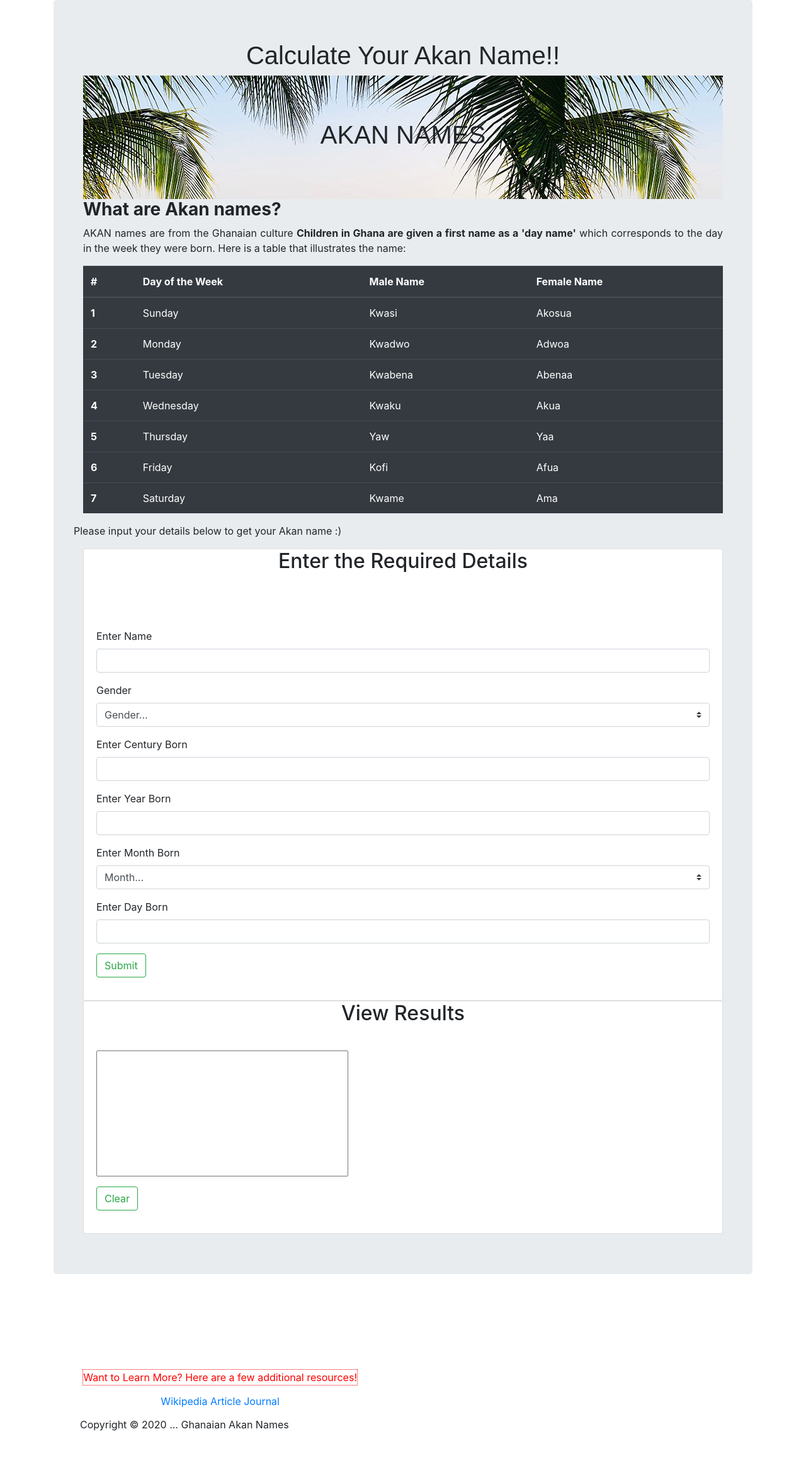
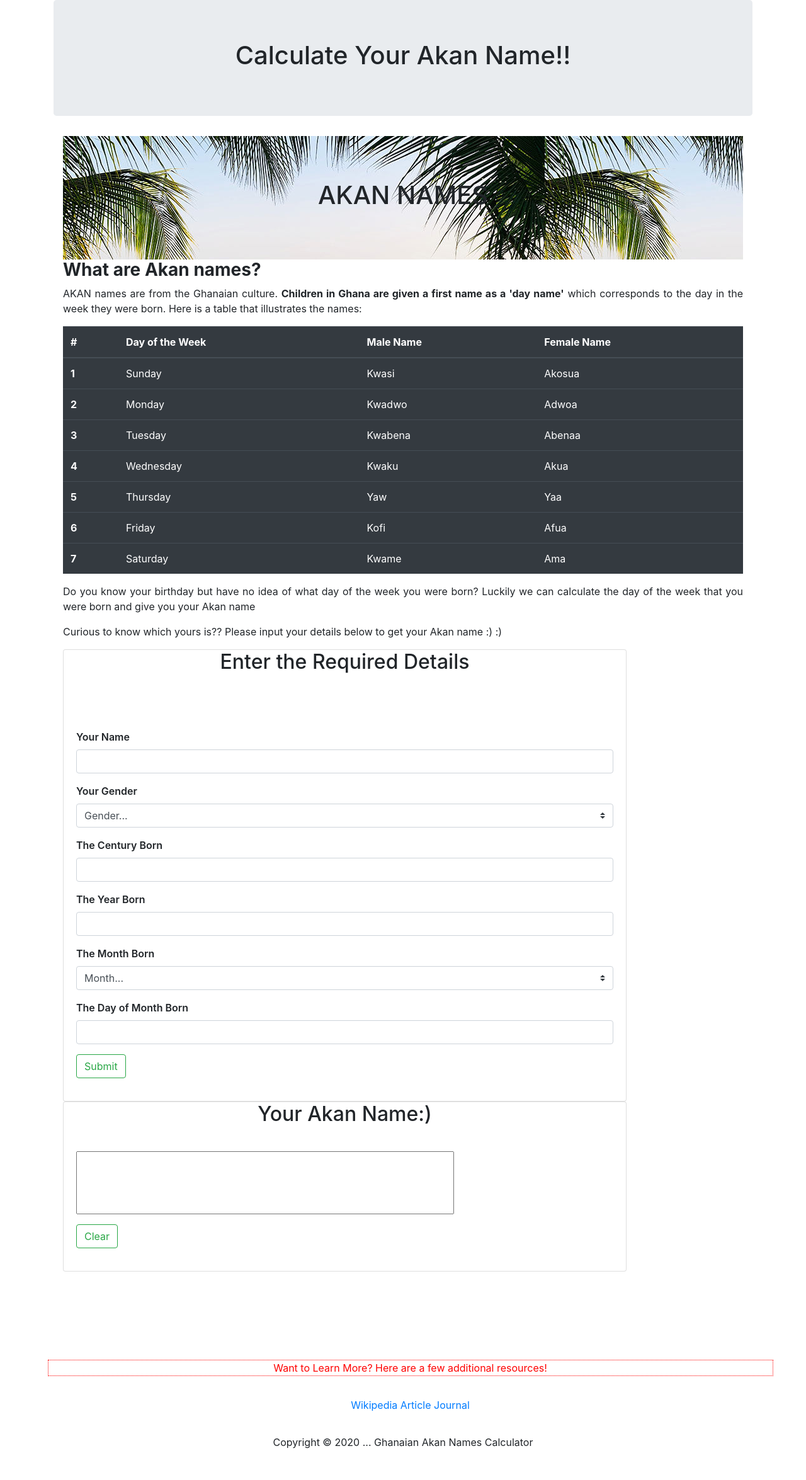
Before and after one commit to KImondorose/week2ip, a plain HTML site: page index.html in a window 1280 px wide. Shown: the whole page at 63% size. Drawn offline with Linux system fonts and the light colour scheme.

Commit message:
change the page layout

```diff
--- a/css/style.css
+++ b/css/style.css
@@ -1,19 +1,23 @@
+body{
+    font-family: 'Quicksand', sans-serif;
+    background-color:rgb(236, 191, 234);
+}
 h1{
     text-align: center;
-    font-family: fantasy;
     font-weight: bold;
+    font-weight: bolder;
   }
 
   #output{
-    width: 400px;
-    height: 200px;
+    width: 600px;
+    height: 100px;
   }
 
   .bg-image{
     background-image: url('../images/showcase.jpg');
     padding: 70px;
     background-size: auto;
-    opacity: 5.0;
+    opacity: 1.0;
   }
   h3{
     text-align: left;
@@ -33,6 +37,7 @@ h1{
     margin-top: 5%;
     margin-bottom: 5%;
     border-style: hidden;
+    float: center;
 }
 
 .pfooter{
@@ -58,3 +63,16 @@ a{
     text-align:center;
     color:black;
 }
+
+.form {
+    font-weight: 600;
+    font-style: normal;
+
+}
+
+.copyright{
+    float: center;
+    text-align: center;
+    width: 100%;
+
+}
--- a/index.html
+++ b/index.html
@@ -2,7 +2,7 @@
 <html lang="en">
 <head>
     <meta charset="UTF-8">
-    <link rel="stylesheet" href="https://fonts.googleapis.com/css2?family=Josefin+Slab:wght@700&display=swap">
+    <link rel="stylesheet" href="https://fonts.googleapis.com/css2?family=Quicksand&display=swap">
     <link href="css/style.css" rel="stylesheet" type="text/css">
     <link href="css/bootstrap.css" rel="stylesheet" type="text/css">
     <meta name="viewport" content="width=device-width, initial-scale=1.0">
@@ -13,16 +13,17 @@
         <div class=row>
         <div class="col-md-12">
         <div class="jumbotron">
-    <h1>Calculate Your Akan Name!!</h1>
+            <h1>Calculate Your Akan Name!!</h1>
+        </div>
       <div class="container">
         <div class="bg-image">
-          <h1 class= "akannames">AKAN NAMES</h1>
+            <h1 class= "akannames">AKAN NAMES</h1>
         </div>
       </div>
       <div class="container-fluid">
         <h3><strong>What are Akan names?</strong></h3>
-        <p class="text-justify">AKAN names are from the Ghanaian culture <strong>Children in Ghana are given a first name as a 'day name'</strong>
-            which corresponds to the day in the week they were born. Here is a table that illustrates the name:</p>
+        <p class="text-justify">AKAN names are from the Ghanaian culture.  <strong>Children in Ghana are given a first name as a 'day name'</strong>
+            which corresponds to the day in the week they were born. Here is a table that illustrates the names:</p>
         <table class="table table-hover table-dark">
           <thead class="thead-dark">
             <tr>
@@ -78,22 +79,27 @@
           </tbody>
         </table>
       </div>
-      <p>Please input your details below to get your Akan name :)</p>
+      <div class="col-md-12">
+        <p class="text-justify">Do you know your birthday but have no idea of what day of the week you were born?
+            Luckily we can calculate the day of the week that you were born and give you your Akan name </p>
+        <p>Curious to know which yours is?? Please input your details below to get your Akan name :) :)</p>
+    </div>
+
       <div class="container">
         <div class="row">
-          <div class="col-md-12">
+          <div class="col-md-10">
            <div class="card" id="card">
              <div class="card-title">
                <h2>Enter the Required Details</h2> <br><br>
              </div>
               <div class="card-body">
-                <form class="" id="form" action="index.html" method="post">
+                <form class="form" id="form" action="index.html" method="post">
                   <div class="form-group">
-                    <label for="">Enter Name</label>
+                    <label for="">Your Name</label>
                     <input type="text" class="form-control" id="yourNames" onkeyup="allLetters(this)" name="your name">
                   </div>
                   <div class="form-group">
-                    <label for="">Gender</label>
+                    <label for="">Your Gender</label>
                     <select class="custom-select" id="gender" name="Gender">
                       <option value="1">Gender...</option>
                       <option value="2">Male</option>
@@ -101,15 +107,15 @@
                      </select>
                   </div>
                   <div class="form-group">
-                    <label for="">Enter Century Born</label>
+                    <label for="">The Century Born</label>
                     <input type="number" class="form-control" id="centuryBorn" onkeyup="digits(this)" name="year" value="">
                   </div>
                   <div class="form-group">
-                    <label for="">Enter Year Born</label>
+                    <label for="">The Year Born</label>
                     <input type="number" class="form-control" id="yearBorn" onkeyup="digits(this)" name="year" value="">
                   </div>
                   <div class="form-group">
-                    <label for=""> Enter Month Born</label>
+                    <label for=""> The Month Born</label>
                     <select class="custom-select" id="monthBorn" name="">
                         <option value="0">Month...</option>
                         <option value="1">January</option>
@@ -127,7 +133,7 @@
                     </select>
                   </div>
                   <div class="form-group">
-                    <label for=""> Enter Day Born</label>
+                    <label for=""> The Day of Month Born</label>
                     <input type="number" class="form-control" id="dayBorn" name="">
                   </div>
                   <div class="form-group">
@@ -137,10 +143,10 @@
               </div>
             </div>
           </div>
-               <div class="col-md-12">
+               <div class="col-md-10">
                  <div class="card">
                    <div class="card-title" id="results">
-                     <h2>View Results</h2>
+                     <h2>Your Akan Name:)</h2>
                    </div>
                    <div class="card-body" id="results-card">
                      <form class="result" id="answer" action="index.html" method="post">
@@ -156,7 +162,9 @@
                </div>
              </div>
            </div>
-      </div>
+
+</div>
+</div>
 </div>
 <footer class="footer">
     <div class="footerborder">
@@ -166,7 +174,7 @@
             <a href="https://fairafric.com/let-the-name-speak-the-deep-meaning-of-ghanaian-first-names">Article</a>
             <a href="https://journals.co.za/content/journal/10520/EJC-1191671785?crawler=true&mimeType=application%2Fpdf"> Journal</a>
         </nav>
-            <p class=copyright>Copyright &copy; 2020 ... Ghanaian Akan Names</p>
+            <p class=copyright>Copyright &copy; 2020 ... Ghanaian Akan Names Calculator</p>
     </div>
 </footer>
 <script src="js/script.js" type="text/javascript"></script>
--- a/js/script.js
+++ b/js/script.js
@@ -107,61 +107,61 @@ function selectGender() {
     var gender = parseInt(document.getElementById("gender").value);
     if (gender == 2) {
       if (akanDay === 'Sunday') {
-        document.getElementById("output").value = "You were born on Sunday: Your Akan name is " + akanMale[0];
+        document.getElementById("output").value = "You were born on Sunday. Your Akan name is " + akanMale[0];
         return true;
       }
       else if (akanDay === 'Monday') {
-        document.getElementById("output").value =  "You were born on Monday: Your Akan name is: " + akanMale[1];
+        document.getElementById("output").value =  "You were born on Monday. Your Akan name is: " + akanMale[1];
         return true;
       }
       else if (akanDay === 'Tuesday') {
-        document.getElementById("output").value = "You were born on Tuesday: Your Akan name is " + akanMale[2];
+        document.getElementById("output").value = "You were born on Tuesday. Your Akan name is " + akanMale[2];
         return true;
       }
       else if (akanDay === 'Wednesday') {
-        document.getElementById("output").value = "You were born on Wednesday: Your Akan name is " + akanMale[3];
+        document.getElementById("output").value = "You were born on Wednesday. Your Akan name is " + akanMale[3];
         return true;
       }
       else if (akanDay === 'Thursday') {
-        document.getElementById("output").value = "You were born on Thursday: Your Akan name is " + akanMale[4];
+        document.getElementById("output").value = "You were born on Thursday. Your Akan name is " + akanMale[4];
         return true;
       }
       else if (akanDay === 'Friday') {
-        document.getElementById("output").value = "You were born on Friday: Your Akan name is " + akanMale[5];
+        document.getElementById("output").value = "You were born on Friday. Your Akan name is " + akanMale[5];
         return true;
       }
       else {
-        document.getElementById("output").value = "You were born on Saturday: Your Akan name is " + akanMale[6];
+        document.getElementById("output").value = "You were born on Saturday. Your Akan name is " + akanMale[6];
         return true;
       }
     }
       if (gender == 3) {
         if (akanDay === 'Sunday') {
-          document.getElementById("output").value = "You were born on Sunday: Your Akan name is " + akanFemale[0];
+          document.getElementById("output").value = "You were born on Sunday. Your Akan name is " + akanFemale[0];
           return true;
         }
         else if (akanDay === 'Monday') {
-          document.getElementById("output").value = "You were born on Monday: Your Akan name is " + akanFemale[1];
+          document.getElementById("output").value = "You were born on Monday. Your Akan name is " + akanFemale[1];
           return true;
         }
         else if (akanDay === 'Tuesday') {
-          document.getElementById("output").value = "You were born on Tuesday: Your Akan name is " + akanFemale[2];
+          document.getElementById("output").value = "You were born on Tuesday. Your Akan name is " + akanFemale[2];
           return true;
         }
         else if (akanDay === 'Wednesday') {
-          document.getElementById("output").value = "You were born on Wednesday: Your Akan name is " + akanFemale[3];
+          document.getElementById("output").value = "You were born on Wednesday. Your Akan name is " + akanFemale[3];
           return true;
         }
         else if (akanDay === 'Thursday') {
-          document.getElementById("output").value = "You were born on Thursday: Your Akan name is " + akanFemale[4];
+          document.getElementById("output").value = "You were born on Thursday. Your Akan name is " + akanFemale[4];
           return true;
         }
         else if (akanDay === 'Friday') {
-          document.getElementById("output").value = "You were born on Friday: Your Akan name is " + akanFemale[5];
+          document.getElementById("output").value = "You were born on Friday. Your Akan name is " + akanFemale[5];
           return true;
         }
         else {
-          document.getElementById("output").value = "You were born on Saturday: Your Akan name is " + akanFemale[6];
+          document.getElementById("output").value = "You were born on Saturday. Your Akan name is " + akanFemale[6];
           return true;
         }
       }
```
